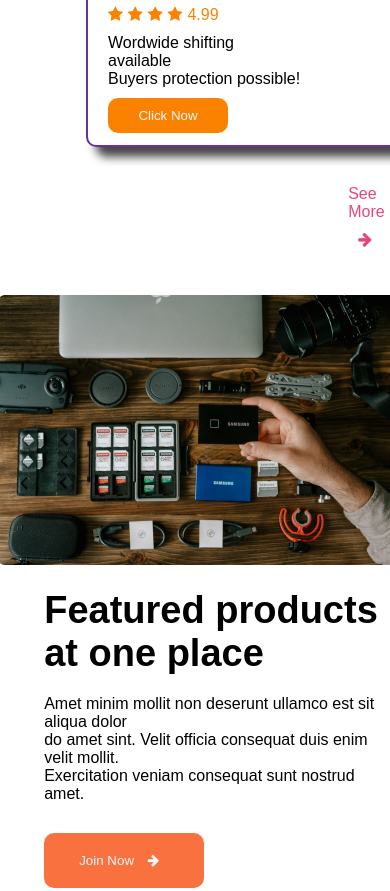
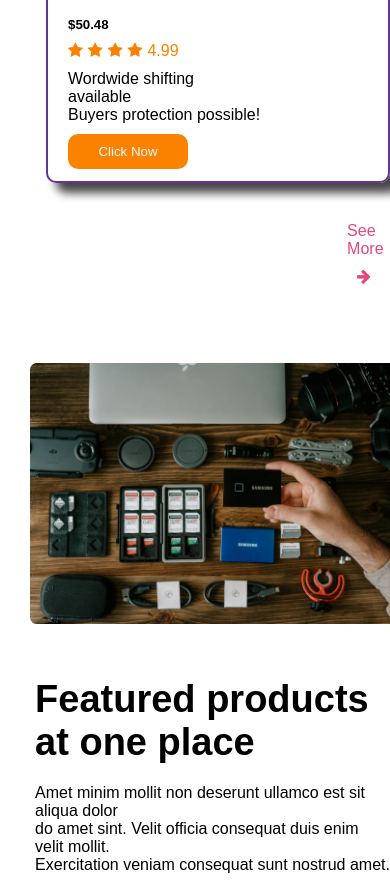
Before and after one commit to shakkilkaz/influincher, a plain HTML site: page index.html in a window 390 px wide. Shown: the part 6814-7705 px from the top of the page. Drawn offline with Linux system fonts and the light colour scheme.

Commit message:
2nd part

```diff
--- a/index.html
+++ b/index.html
@@ -66,7 +66,7 @@
 
 
    <!-- menu  -->
-  <menu>
+  <menu class="menu">
 
     <section class="menu-section">
 
--- a/style.css
+++ b/style.css
@@ -93,13 +93,15 @@ nav ul li a{
 
 /* menu container  */
 
+.menu{
 
+}
 
 
 .menu-section{
     margin-top: 10%;
-   margin-bottom: 30px;
-   margin-left: 10px;
+    margin-bottom: 30px;
+
 
 
 
@@ -113,9 +115,8 @@ nav ul li a{
 }
 .menu-display{
       margin-top: 40px;
-      justify-content: center;
-      align-items: center;
       margin-left: 20%;
+
 
 
 
@@ -278,7 +279,14 @@ nav ul li a{
      }
      .menu-container {
         grid-template-columns: 1fr;
-
+        align-items: center;
+      }
+      .menu-display{
+        margin-left: auto;
+      }
+      .img-end > img{
+        width: 100%;
+        padding: 30px;
       }
       .detail-end{
         margin-left: 9%;
```
